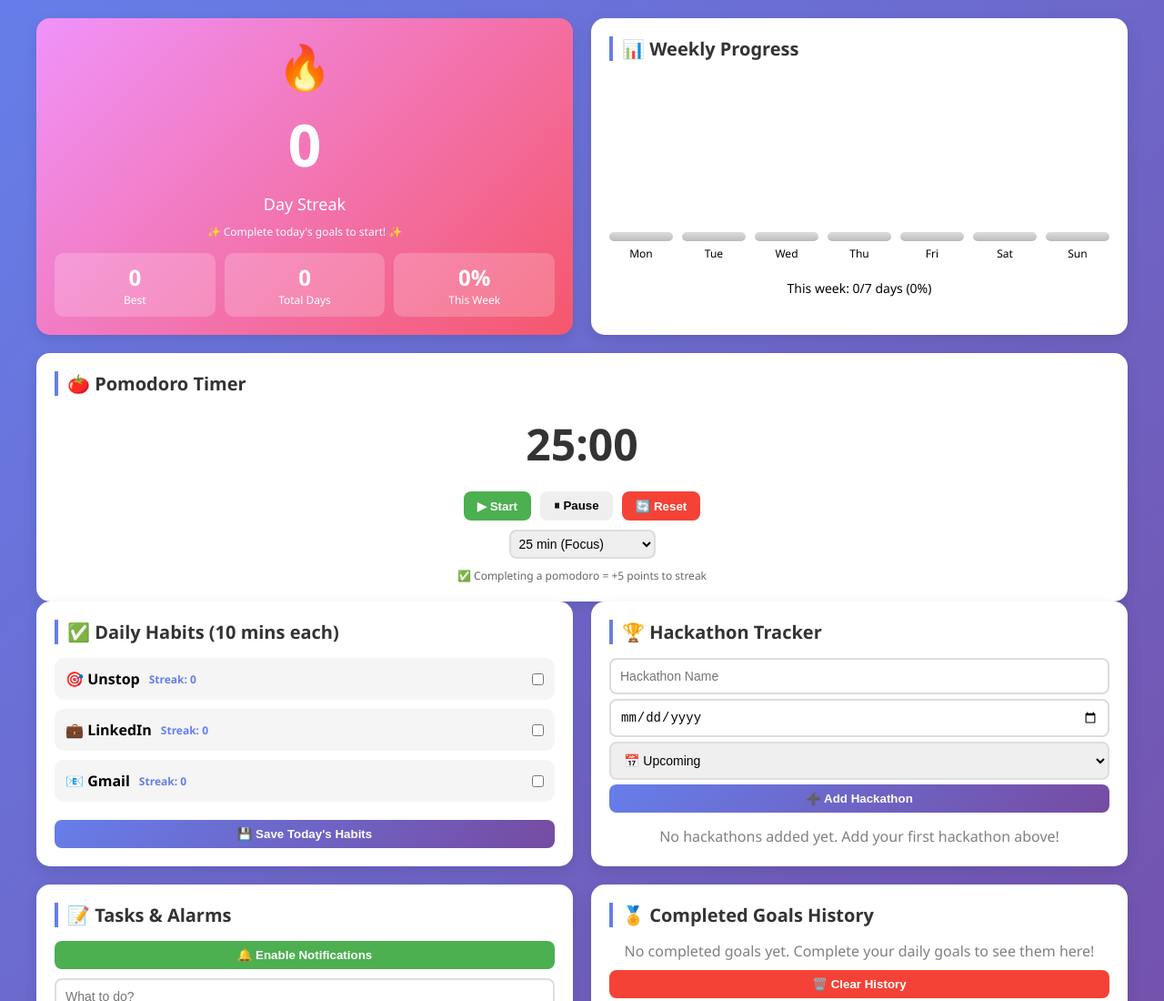
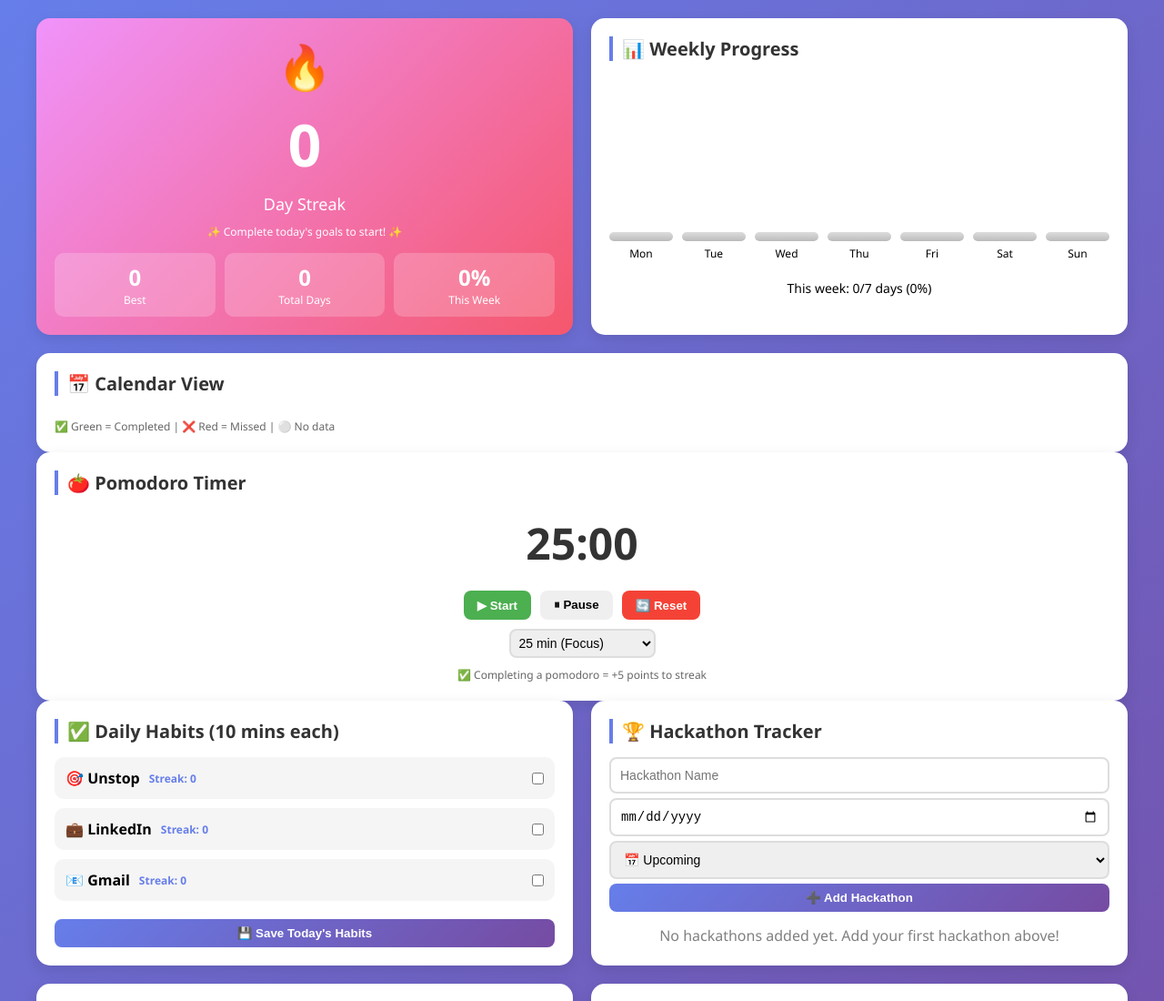
Before and after one commit to JyoshnaKarri/my-todo-notify, a plain HTML site: page index.html in a window 1280 px wide. Shown: the top 1100 px of the page at 91% size. Drawn offline with Linux system fonts and the light colour scheme.

Commit message:
Update index_2.html

```diff
--- a/index.html
+++ b/index.html
@@ -294,6 +294,16 @@
             </div>
         </div>
 
+
+<div class="card">
+    <div class="card-title">📅 Calendar View</div>
+    <div id="calendar" style="display: grid; grid-template-columns: repeat(7, 1fr); gap: 5px; text-align: center;"></div>
+    <div style="margin-top: 10px; font-size: 12px; color: #666;">
+        ✅ Green = Completed | ❌ Red = Missed | ⚪ No data
+    </div>
+</div>
+
+
         <div class="card">
     <div class="card-title">🍅 Pomodoro Timer</div>
     <div style="text-align: center;">
```
